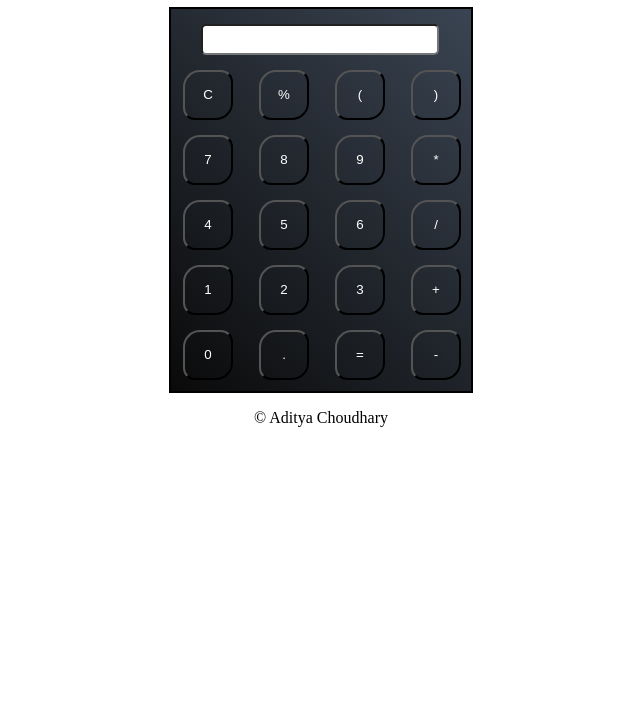
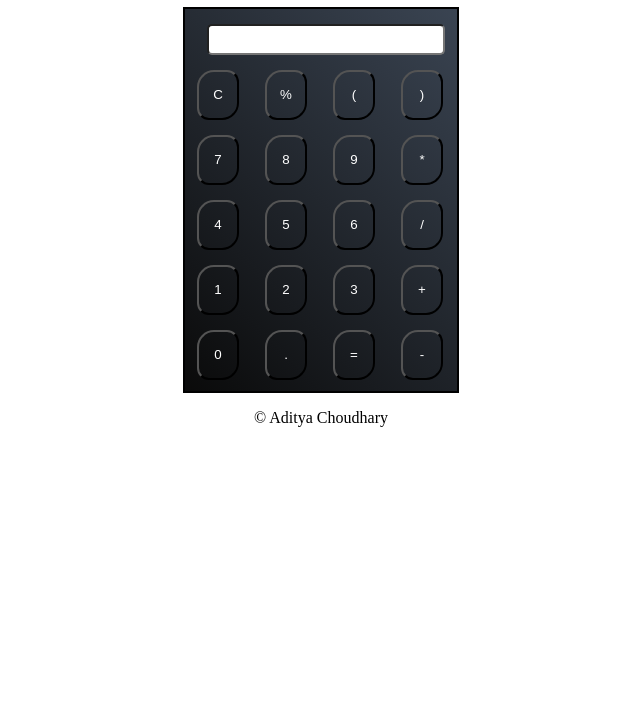
Before and after one commit to adiitya24/Calculator, a plain HTML site: page index.html in a window 1280 px wide. Shown: the part 73-800 px from the top of the page, without its empty margins (319-959 px from the left). Drawn offline with Linux system fonts and the light colour scheme.

Commit message:
Update Project2.css

```diff
--- a/Project2.css
+++ b/Project2.css
@@ -3,14 +3,14 @@
 }
 .container{
     height: 382px;
-    width: 300px;
+    width: 272px;
     border: 2px solid black;
     background:linear-gradient(45deg,#0a0a0a,#3a4452)
 
 }
 .button{
    height: 50px;
-    width: 50px;
+    width: 42px;
     margin-top: 15px;
     margin-right: 10px;
     margin-left: 12px;
@@ -24,7 +24,7 @@ box-shadow: 6px 4px -6px;
 }
 #result{
     margin-top: 15px;
-    margin-left: 30px;
+    margin-left: 22px;
     height: 25px;
     width: 230px;
     border-radius: 5px;
```
